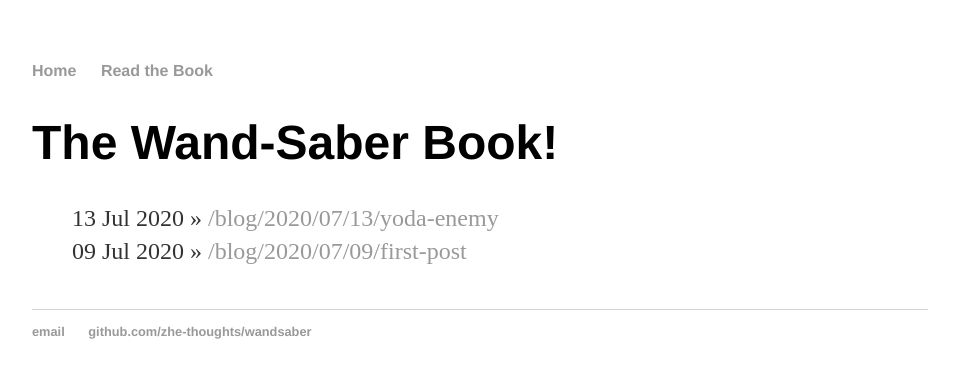
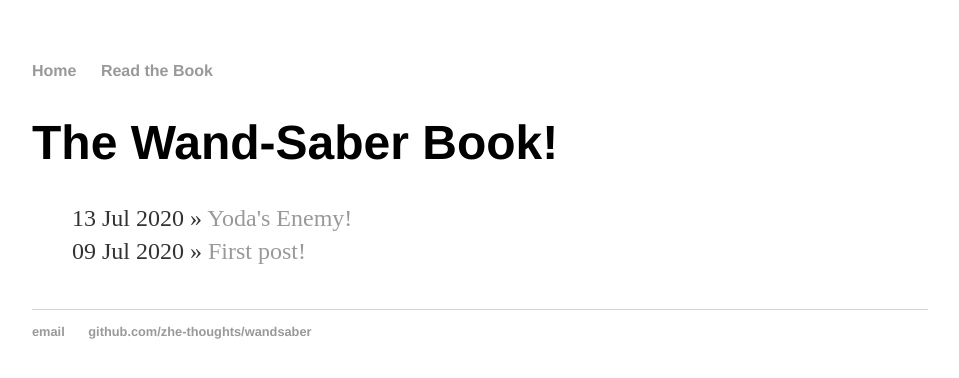
Before and after one commit to zhe-thoughts/wandsaber, a Jekyll site: the page built from blog/index.html, in a window 1280 px wide. Shown: the top 378 px of the page, without its empty margins (160-1119 px from the left). Built offline with Jekyll 4.4.1, drawn with Linux system fonts in a browser that asks for light colours.

Commit message:
Update index.html

```diff
--- a/blog/index.html
+++ b/blog/index.html
@@ -6,7 +6,7 @@ title: The Wand-Saber Book!
 <ul class="posts">
 
   {% for post in site.posts %}
-    <li><span>{{ post.date | date_to_string }}</span> &raquo; <a href="https://zhe-thoughts.github.io/wandsaber/blog/2020/07/09/first-post" title="{{ post.url }}">{{ post.url }}</a></li>
+    <li><span>{{ post.date | date_to_string }}</span> &raquo; <a href="wandsaber/{{ post.url }}" title="{{ post.title }}">{{ post.title }}</a></li>
   {% endfor %}
 
 </ul>
```
